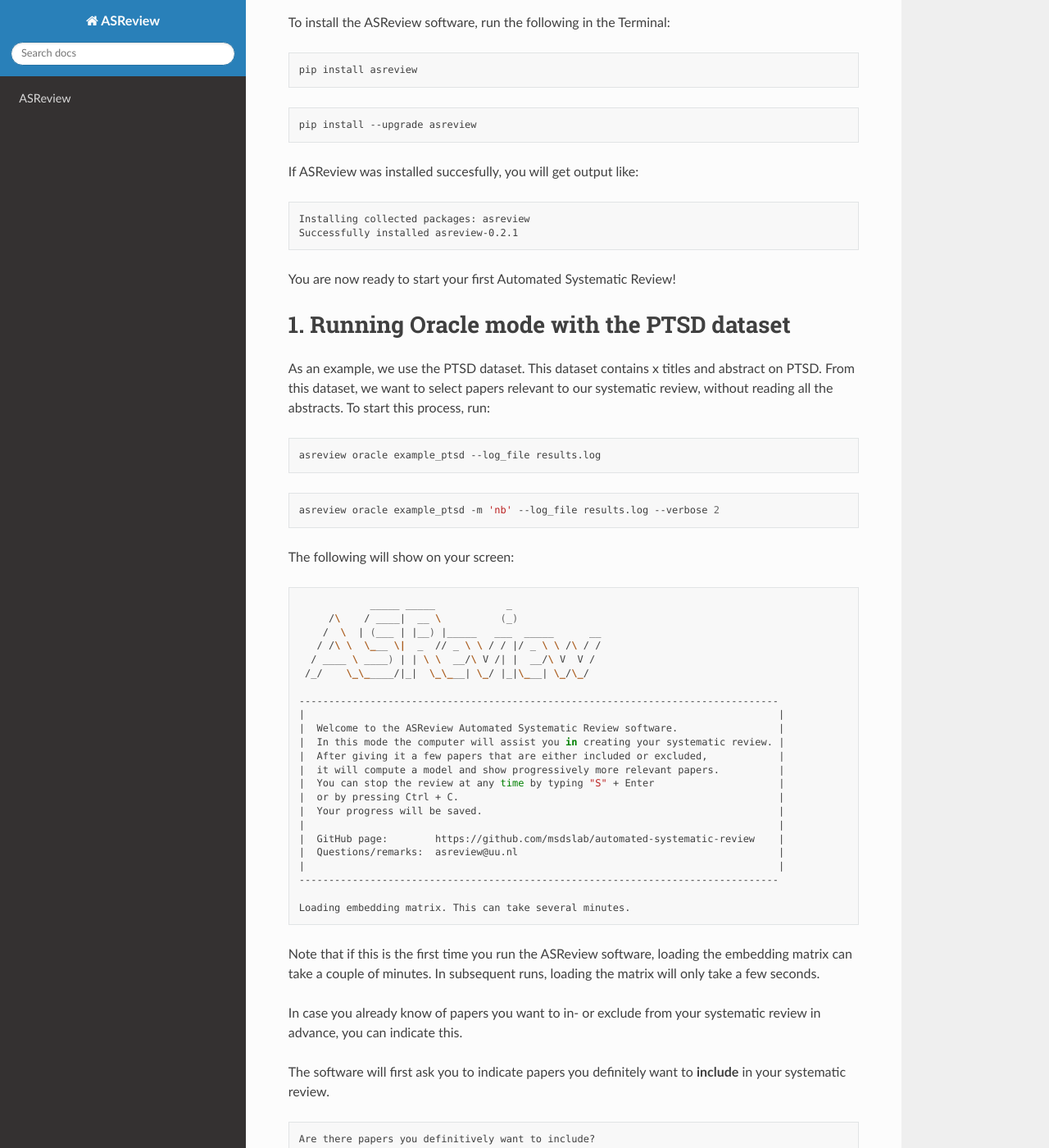
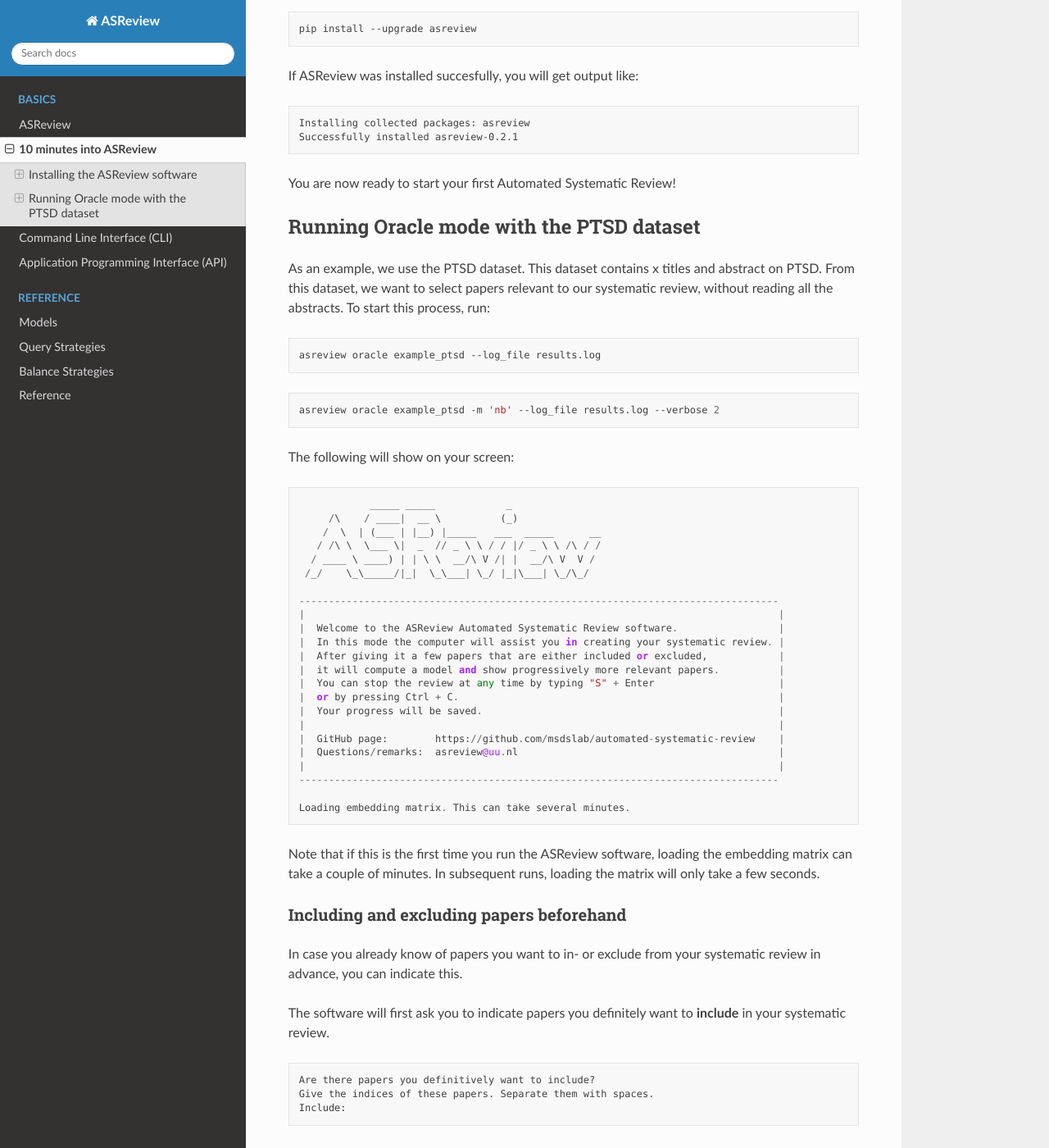
Before and after one commit to asreview/asreview, a Sphinx documentation site: the page built from docs/source/10minutes_asreview.rst, in a window 1280 px wide and 1400 px high, scrolled down 2040 px. Shown: the whole window at 82% size. Built offline with Sphinx 7.4.7 and the Read the Docs theme 2.0.0, drawn with Linux system fonts in a browser that asks for light colours; pages that are not in the unit, such as notebooks, are missing from menus; some of the changed text lies outside the part shown.

Commit message:
Minor improvements to rendering with Sphinx

```diff
--- a/docs/source/10minutes_asreview.rst
+++ b/docs/source/10minutes_asreview.rst
@@ -63,8 +57,8 @@
 instructions in `the next section <#Anaconda>`__ to install a more
 recent version of Python.
 
-0.1 Install Python
-------------------
+Install Python
+~~~~~~~~~~~~~~
 
 To install a recent version of Python, we recommend to install Anaconda.
 Anaconda offers a user-friendly Python environment. Besides Anaconda,
@@ -102,8 +96,8 @@
 
     Python 3.7.3
 
-0.2 Install ASReview
---------------------
+Install ASReview
+~~~~~~~~~~~~~~~~
 
 If your Python version is 3.6+, you can start installing the ASReview
 software on your computer. To install the ASReview software, follow the
@@ -129,8 +123,8 @@
 
 You are now ready to start your first Automated Systematic Review!
 
-1. Running Oracle mode with the PTSD dataset
-============================================
+Running Oracle mode with the PTSD dataset
+-----------------------------------------
 
 As an example, we use the PTSD dataset. This dataset contains x titles
 and abstract on PTSD. From this dataset, we want to select papers
@@ -147,7 +141,7 @@
 
 The following will show on your screen:
 
-.. code:: bash
+.. code::
 
 
                 _____ _____            _
@@ -178,8 +172,8 @@
 loading the embedding matrix can take a couple of minutes. In subsequent
 runs, loading the matrix will only take a few seconds.
 
-1.2 Including and excluding papers beforehand
----------------------------------------------
+Including and excluding papers beforehand
+~~~~~~~~~~~~~~~~~~~~~~~~~~~~~~~~~~~~~~~~~
 
 In case you already know of papers you want to in- or exclude from your
 systematic review in advance, you can indicate this.
@@ -211,9 +205,6 @@
 Here, type for example ``31 90 892 3898 3989 4390``, to indicate the
 papers that you want to be excluded from your systematic review.
 
-Options
-~~~~~~~
-
 Instead of setting up the ASReview software step by step, it is possible
 to run the software and indicate papers you want to in- and exclude all
 in one command:
@@ -222,15 +213,15 @@
 
     asreview oracle example_ptsd --prior_included 29 181 379 2001 3928 3929 4547 --prior_excluded 31 90 892 3898 3989 4390 --log_file results.log
 
-1.3 Running the model
----------------------
+Running the model
+~~~~~~~~~~~~~~~~~
 
 The software will attempt to classify the papers in the dataset into two
 categories: papers to be included in, and papers to be excluded from the
 systematic review. To improve its decisions, it will ask for your input
 iteratively.
 
-.. code:: bash
+.. code::
 
 
                     (  )   (   )  )
@@ -250,7 +241,7 @@
 to include or exclude the presented abstract in your systematic review.
 Indicate your decision by typing ``1`` (include) or ``0`` (exclude).
 
-.. code:: bash
+.. code::
 
     ----------------------------------
     Distributional Assumptions of Growth Mixture Models: Implications for Overextraction of Latent Trajectory Classes
@@ -342,14 +333,11 @@
       --verbose VERBOSE, -v VERBOSE
                             Verbosity
 
-1.4 Wrapping up the Automated Systematic Review
------------------------------------------------
+Wrapping up the Automated Systematic Review
+~~~~~~~~~~~~~~~~~~~~~~~~~~~~~~~~~~~~~~~~~~~
 
 The ASReview software will keep presenting abstracts. When you feel like
 you have read enough, you can quit by pressing ``S``.
-
-The results.log file
-~~~~~~~~~~~~~~~~~~~~
 
 The results of your Automated Systematic Review can be found in the
 ``results.log`` file. You can open this file by running
@@ -362,7 +350,5 @@
 
 -  ``pool_proba``
 
-\*© 2019, ASReview Team, Gerbrich Ferdinands
-
-This tutorial has been created using ``asreview v0.2.1`` and
-``macOS Catalina 10.15``.\*
+*© 2019, ASReview Team, Gerbrich Ferdinands.*
+This tutorial has been created using  ``asreview v0.2.1`` and ``macOS Catalina 10.15``.
--- a/docs/source/conf.py
+++ b/docs/source/conf.py
@@ -45,8 +45,8 @@
 # -- Project information -----------------------------------------------------
 
 project = 'ASReview'
-copyright = '2019, Methodology and Statistics, Utrecht University'
-author = 'Methodology and Statistics, Utrecht University'
+copyright = '2019, ASReview Core Development Team'
+author = 'ASReview Core Development Team, Utrecht University'
 
 # The short X.Y version
 version = ''
--- a/docs/source/index.rst
+++ b/docs/source/index.rst
@@ -98,7 +98,7 @@
 
 .. toctree::
    :maxdepth: 2
-   :caption: Basic
+   :caption: Basics
 
    ASReview <self>
 
@@ -108,7 +108,7 @@
 
    api
 
- .. toctree::
+.. toctree::
    :maxdepth: 2
    :caption: Reference
 
```
Also changed, not shown: other parts of docs/source/10minutes_asreview.rst (+4 -10 lines).
